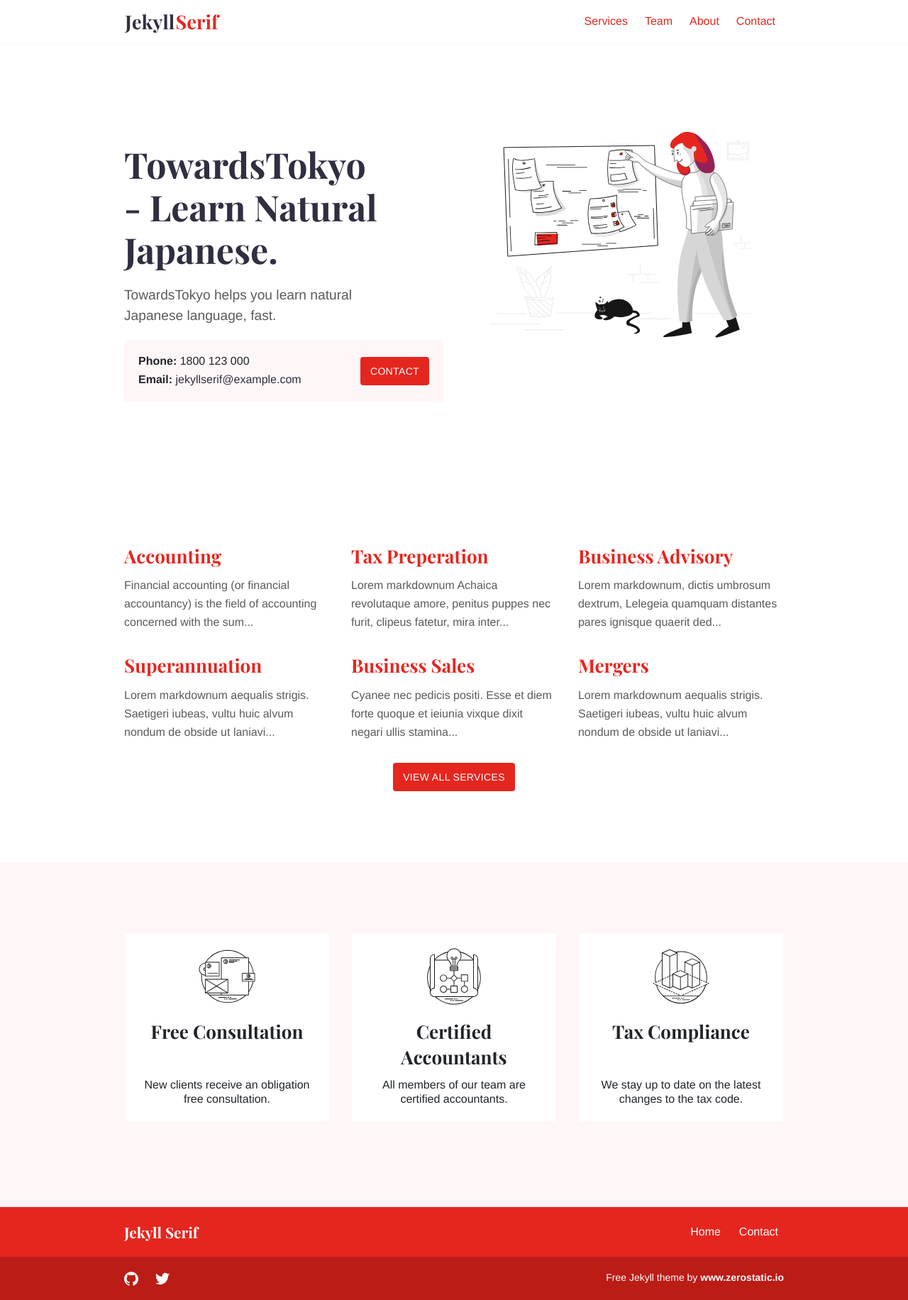
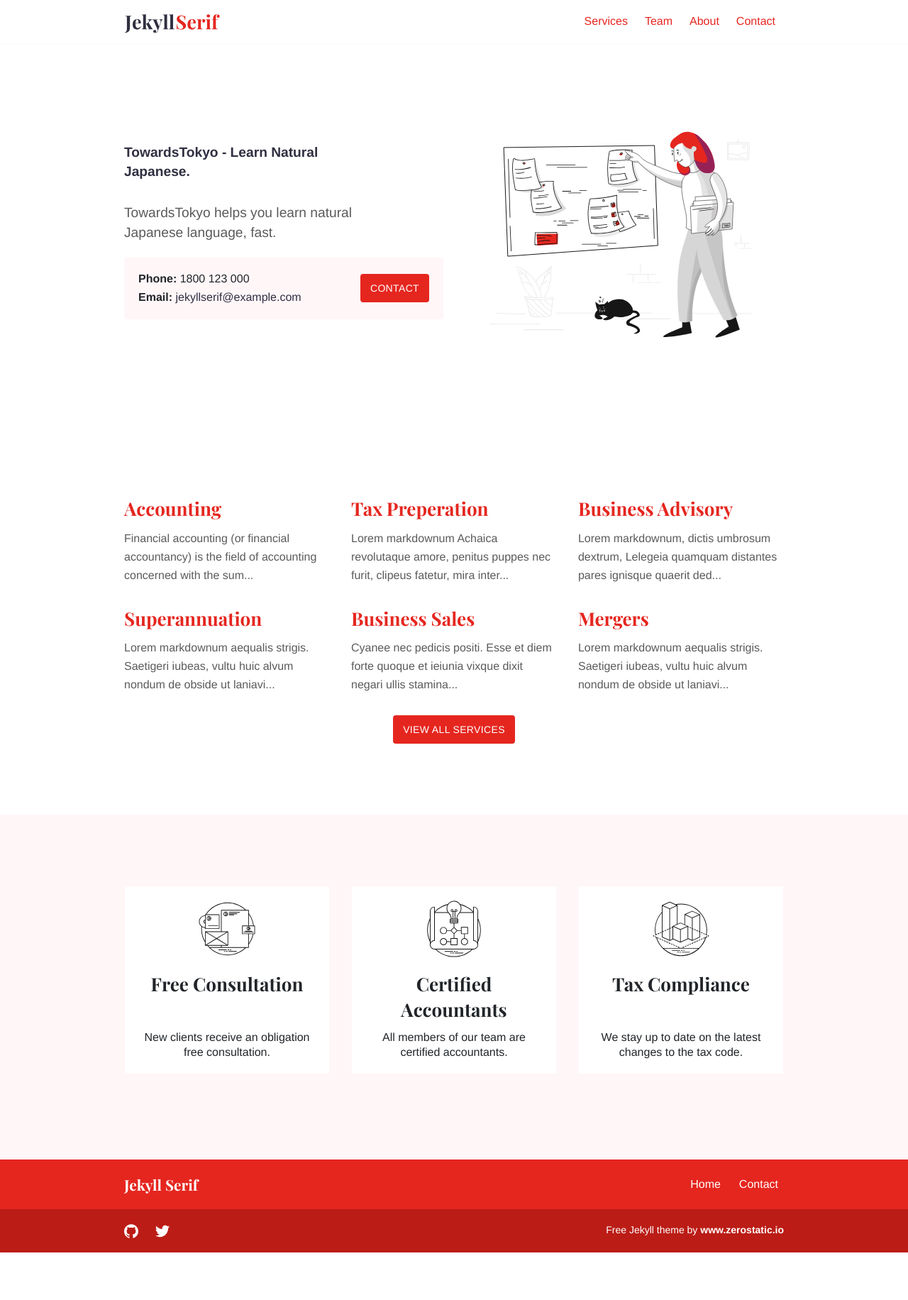
Before and after one commit to stackbit-projects/magenta-tulip-43709, a Jekyll site: the page built from index.md, in a window 1280 px wide. Shown: the whole page at 71% size. Built offline with Jekyll 4.4.1, drawn with Linux system fonts in a browser that asks for light colours; after the commit the page ends 1765 px from its top, so only the background shows below that.

```diff
--- a/index.md
+++ b/index.md
@@ -6,6 +6,6 @@ intro_image_absolute: false
 intro_image_hide_on_mobile: false
 description: Learn natural japanese.
 ---
-# TowardsTokyo - Learn Natural Japanese.
+## TowardsTokyo - Learn Natural Japanese.
 
 TowardsTokyo helps you learn natural Japanese language, fast.
```
